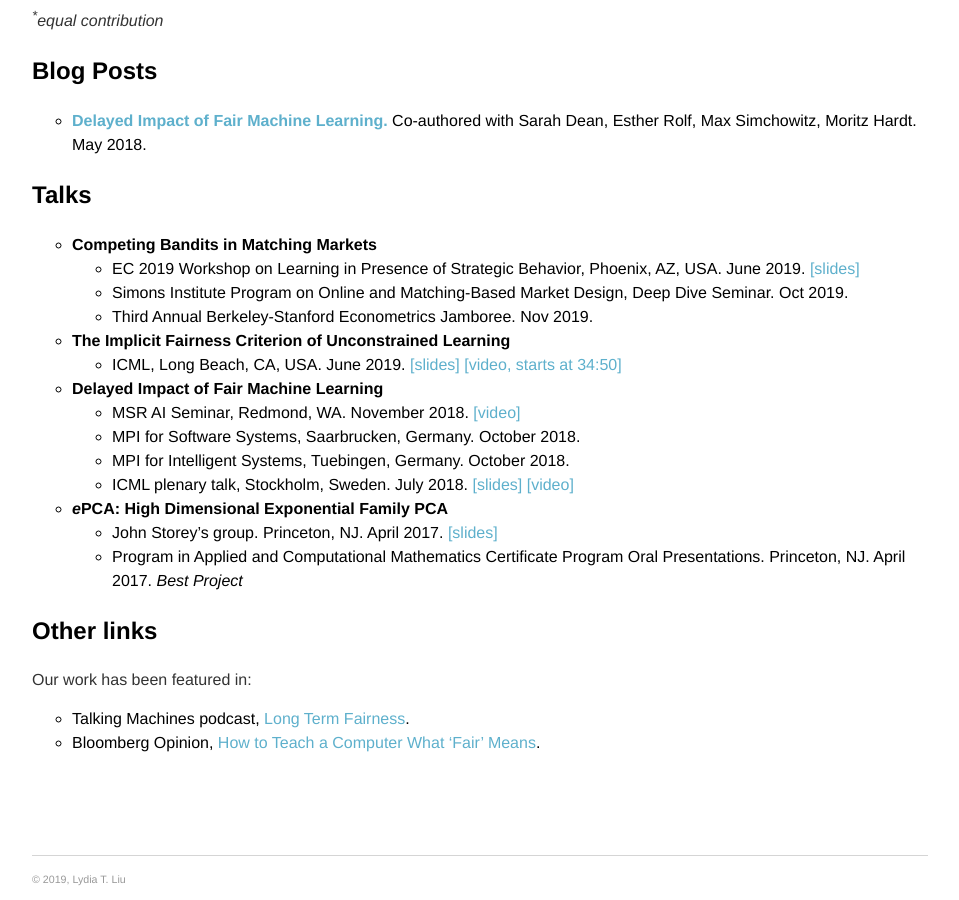
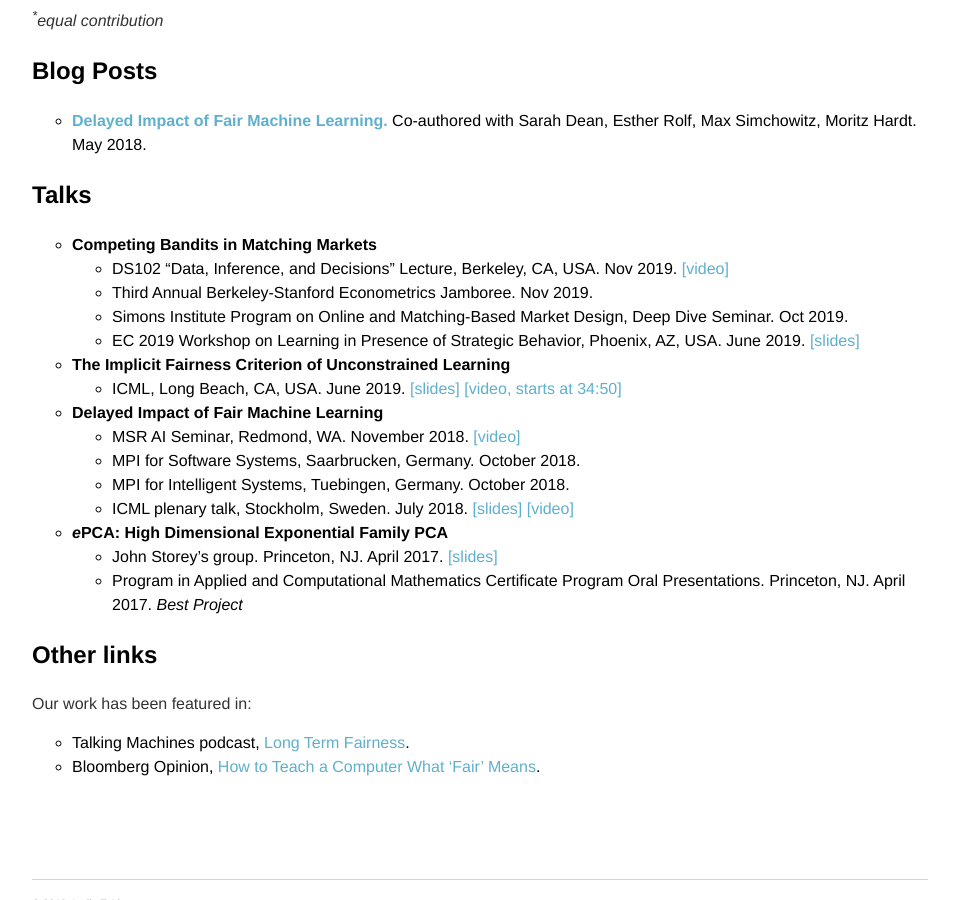
Before and after one commit to serenalwang/serenalwang.github.io, a Jekyll site: the page built from projects.md, in a window 1280 px wide and 900 px high, scrolled down 1015 px. Shown: the whole window, without its empty margins (160-1119 px from the left). Built offline with Jekyll 4.4.1, drawn with Linux system fonts in a browser that asks for light colours.

Commit message:
Update projects.md

```diff
--- a/projects.md
+++ b/projects.md
@@ -53,9 +53,10 @@ title: Research
 ### Talks
 
 * **Competing Bandits in Matching Markets**
+  * DS102 "Data, Inference, and Decisions" Lecture, Berkeley, CA, USA. Nov 2019. [[video]](https://youtu.be/jjbN67XosqU?t=273)
+  * Third Annual Berkeley-Stanford Econometrics Jamboree. Nov 2019.
+  * Simons Institute Program on Online and Matching-Based Market Design, Deep Dive Seminar. Oct 2019.
   * EC 2019 Workshop on Learning in Presence of Strategic Behavior, Phoenix, AZ, USA. June 2019. [[slides]](/assets/markets_bandits_v2.pdf)
-  * Simons Institute Program on Online and Matching-Based Market Design, Deep Dive Seminar. Oct 2019.
-  * Third Annual Berkeley-Stanford Econometrics Jamboree. Nov 2019.
 
 * **The Implicit Fairness Criterion of Unconstrained Learning**
   * ICML, Long Beach, CA, USA. June 2019. [[slides]](/assets/icml_talk_2019.pdf) [[video, starts at 34:50]](https://slideslive.com/38917650/statistical-learning-theory)
```
